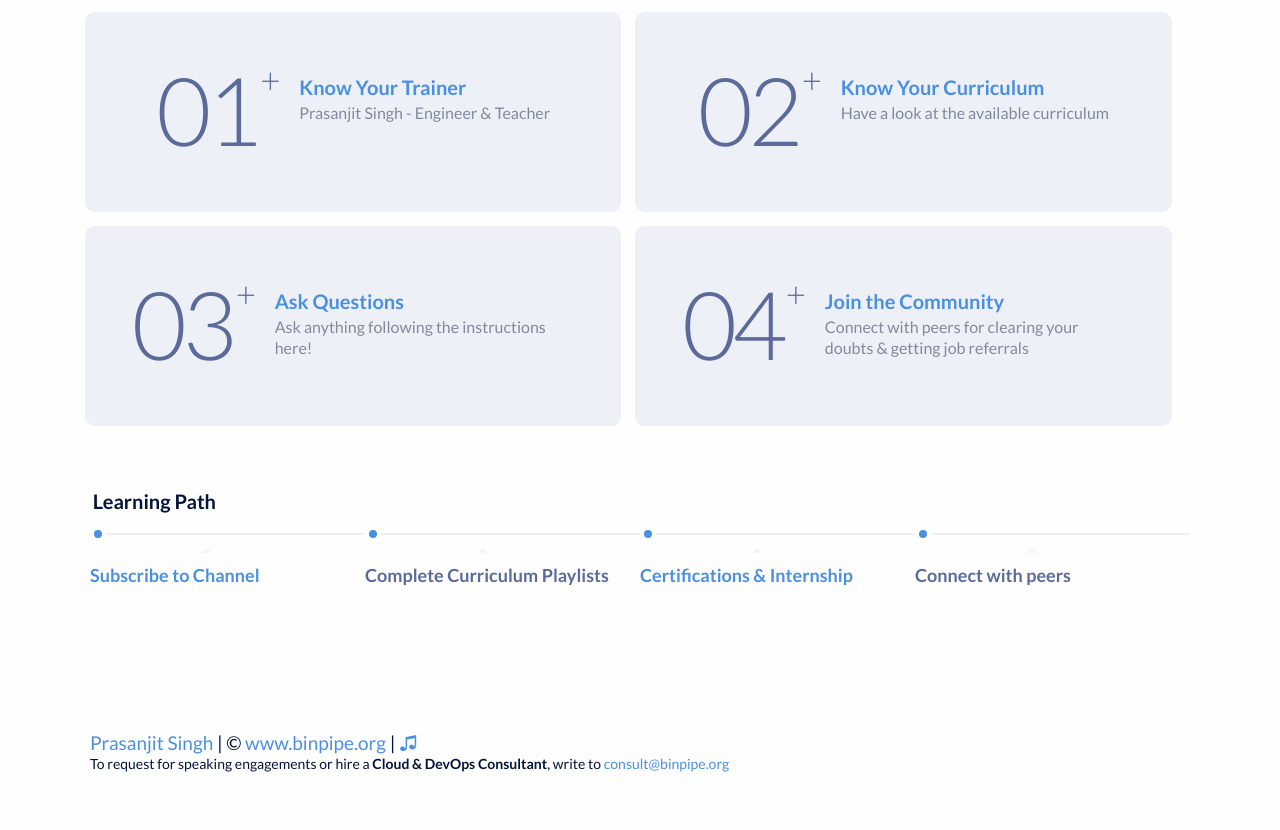
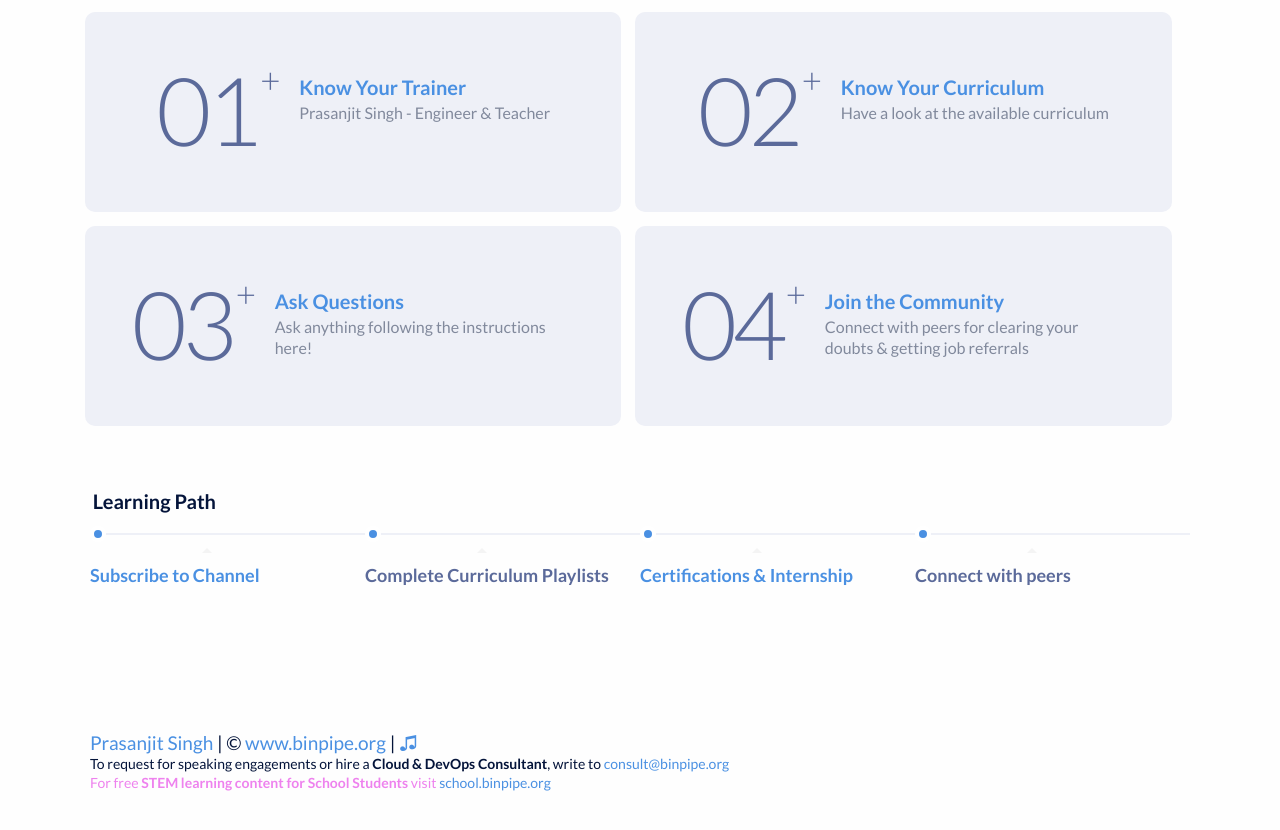
Before and after one commit to BINPIPE/binpipe.github.io, a plain HTML site: page index.html in a window 1280 px wide. Shown: the part 664-1494 px from the top of the page. Drawn offline with Linux system fonts and the light colour scheme.

Commit message:
Update index.html

```diff
--- a/index.html
+++ b/index.html
@@ -179,6 +179,7 @@
 	<span style="font-size: 14px; margin-top: "><a href="https://www.linkedin.com/in/prasanjit-singh">Prasanjit Singh </a></span>| © <a href="https://www.binpipe.org/">www.binpipe.org </a></span>|<a href="https://guitar.binpipe.org/"> ♫</a></span>
 	<br>
 	<span style="font-size: 14px; margin-top: ">To request for speaking engagements or hire a <strong>Cloud &amp; DevOps Consultant</strong>, write to <a href="mailto:consult@binpipe.org">consult@binpipe.org</a></span>
+        <span style="color:violet; font-size: 14px; margin-top: "><br>For free <strong>STEM learning content for School Students </strong> visit <a href="https://school.binpipe.org">school.binpipe.org</a></a></span>
 	</footer>
 
 
```
